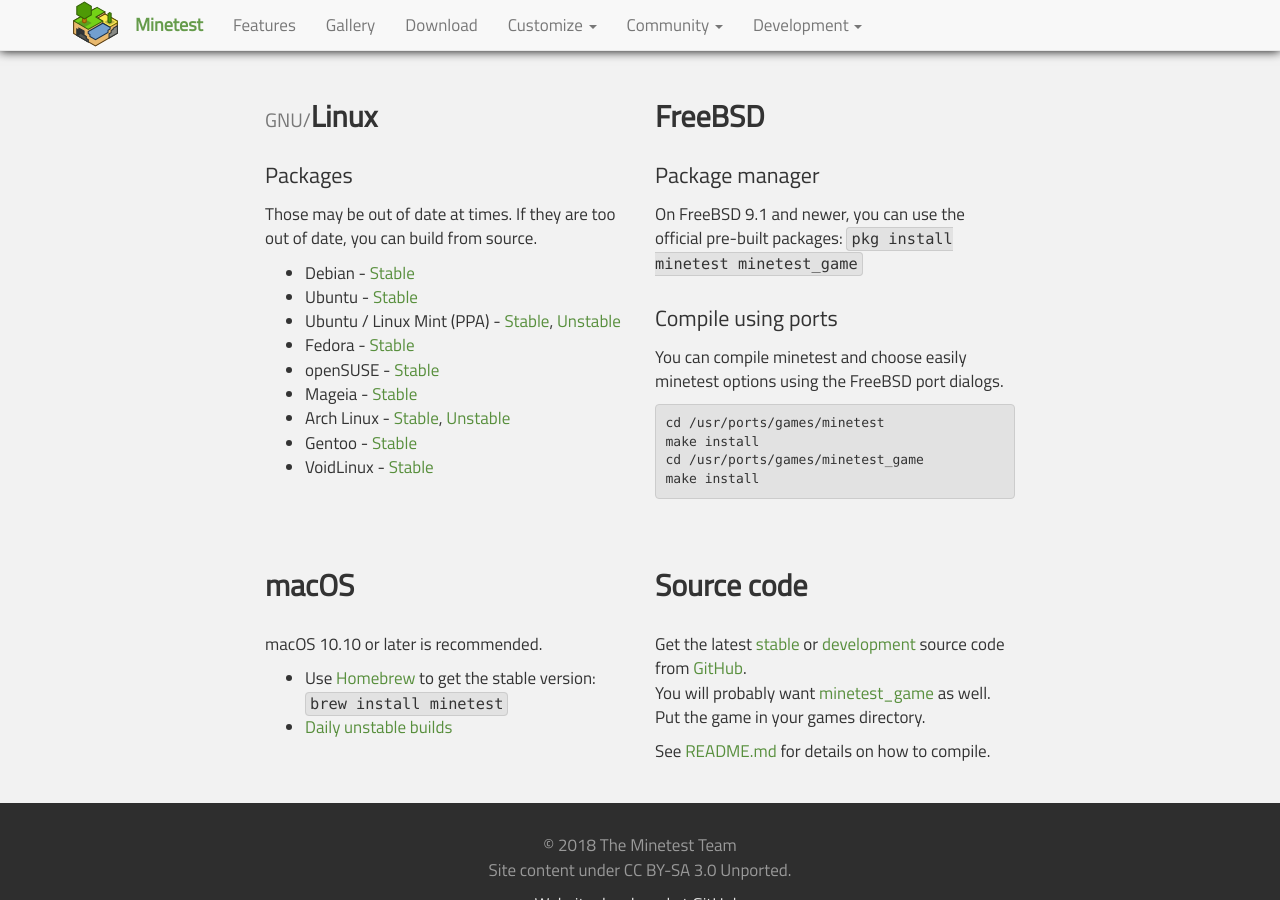
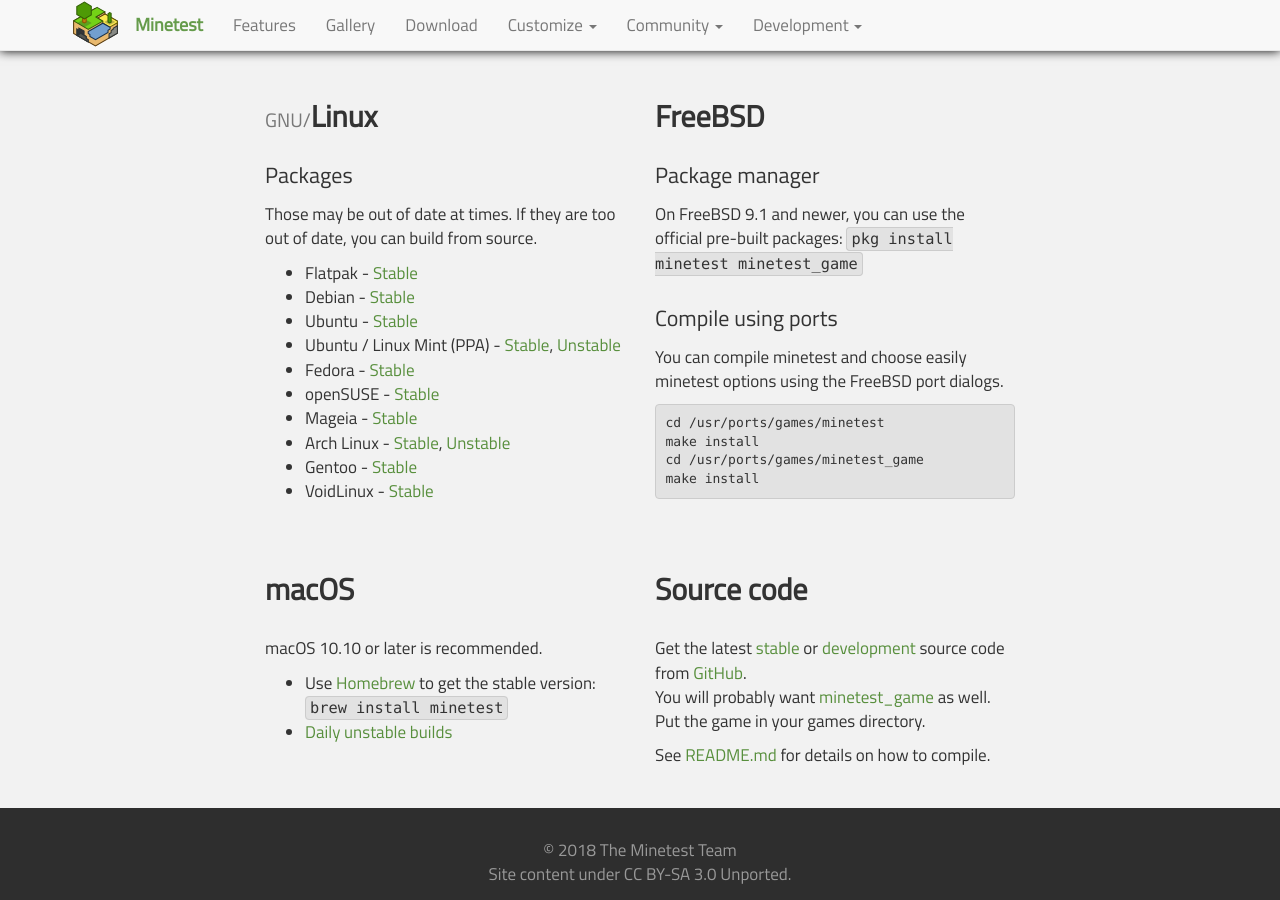
Before and after one commit to minetest/minetest.github.io, a Jekyll site: the page built from downloads.html, in a window 1280 px wide and 900 px high, scrolled down 979 px. Built offline with Jekyll 4.4.1, drawn with Linux system fonts in a browser that asks for light colours; comment, search, counter and statistics services are not loaded.

Commit message:
Add flatpak build to downloads.html

```diff
--- a/downloads.html
+++ b/downloads.html
@@ -86,6 +86,8 @@ redirect_from:
     <p>Those may be out of date at times. If they are too out of date, you can build from source.</p>
 
     <ul>
+      <li>Flatpak -
+          <a href="https://flathub.org/apps/details/net.minetest.Minetest">Stable</a></li>
       <li>Debian -
           <a href="https://packages.debian.org/search?keywords=minetest">Stable</a></li>
       <li>Ubuntu -
```
